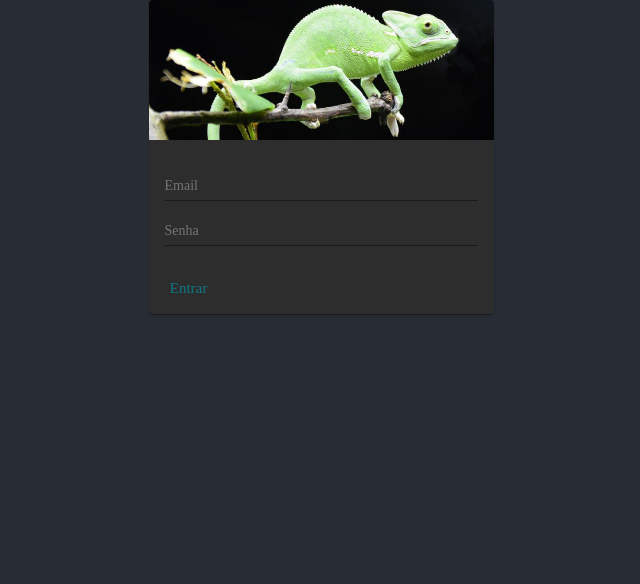
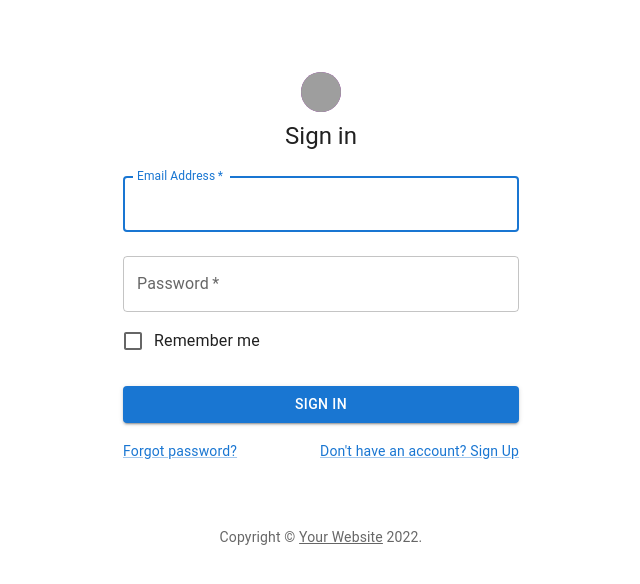
Before and after one commit to renanazalim/authentication, a React (Create React App) app in the folder frontend/authentication/: page / in a window 1280 px wide. Shown: the top 584 px of the page, without its empty margins (319-959 px from the left). Built offline with nearby package versions, Linux system fonts and the light colour scheme; grey boxes are pictures that could not be loaded.

Commit message:
feat (frontend): creating login view

```diff
--- a/frontend/authentication/package.json
+++ b/frontend/authentication/package.json
@@ -5,6 +5,7 @@
   "dependencies": {
     "@emotion/react": "^11.9.3",
     "@emotion/styled": "^11.9.3",
+    "@mui/icons-material": "^5.10.3",
     "@mui/material": "^5.9.0",
     "@mui/styled-engine-sc": "^5.8.0",
     "@testing-library/jest-dom": "^5.16.4",
@@ -24,8 +25,8 @@
     "web-vitals": "^2.1.4"
   },
   "scripts": {
-    "start": "react-scripts start",
-    "build": "react-scripts build",
+    "start": "react-scripts --openssl-legacy-provider start",
+    "build": "react-scripts --openssl-legacy-provider build",
     "test": "react-scripts test",
     "eject": "react-scripts eject"
   },
--- a/frontend/authentication/src/App.css
+++ b/frontend/authentication/src/App.css
@@ -1,5 +1,6 @@
 .App {
   text-align: center;
+  background: #FFFF;
 }
 
 .App-logo {
@@ -17,7 +18,7 @@
   }
 }
 
-.App-header {
+/* .App-header {
   background-color: #282c34;
   min-height: 100vh;
   display: flex;
@@ -26,7 +27,7 @@
   justify-content: center;
   font-size: calc(10px + 2vmin);
   color: white;
-}
+} */
 
 .App-link {
   color: #61dafb;
--- a/frontend/authentication/src/App.tsx
+++ b/frontend/authentication/src/App.tsx
@@ -1,19 +1,16 @@
-import { Button, Card, Grid, TextField,Avatar, CardHeader, IconButton, CssBaseline, ThemeProvider, createTheme } from '@mui/material';
+import {  CssBaseline} from '@mui/material';
 import React  from 'react';
 import './App.css';
-import SignIn from './shared/components/pages/SignIn';
-import {  theme as appTheme } from './theme';
-
-const projectTheme = createTheme(appTheme);
+import AlternativeSignIn from './shared/components/pages/AlternativeSignIn';
+import { createTheme, ThemeProvider } from '@mui/material/styles';
+const projectTheme = createTheme();
 
 function App() {
   return (
-    <>
     <ThemeProvider theme={projectTheme}>
       <CssBaseline />
-      <SignIn/>
+      <AlternativeSignIn/>
     </ThemeProvider>
-    </>
   );
 }
 
--- a/frontend/authentication/src/shared/components/organisms/form-signin/index.tsx
+++ b/frontend/authentication/src/shared/components/organisms/form-signin/index.tsx
@@ -4,7 +4,6 @@
 import CardContent from '@mui/material/CardContent';
 import CardMedia from '@mui/material/CardMedia';
 import Button from '@mui/material/Button';
-import Typography from '@mui/material/Typography';
 import Grid from '@mui/material/Grid';
 import { TextField } from '@mui/material';
 import Logo from '../../../img/iguana_logo.png';
--- /dev/null
+++ b/frontend/authentication/src/shared/components/pages/AlternativeSignIn/index.ts
@@ -0,0 +1 @@
+export { default } from './views/AlternativeSignIn';
--- /dev/null
+++ b/frontend/authentication/src/shared/components/pages/AlternativeSignIn/views/AlternativeSignIn.tsx
@@ -0,0 +1,99 @@
+import * as React from 'react';
+import Avatar from '@mui/material/Avatar';
+import Button from '@mui/material/Button';
+import CssBaseline from '@mui/material/CssBaseline';
+import TextField from '@mui/material/TextField';
+import FormControlLabel from '@mui/material/FormControlLabel';
+import Checkbox from '@mui/material/Checkbox';
+import Link from '@mui/material/Link';
+import Grid from '@mui/material/Grid';
+import Box from '@mui/material/Box';
+import Typography from '@mui/material/Typography';
+import Container from '@mui/material/Container';
+
+function Copyright(props: any) {
+  return (
+    <Typography variant="body2" color="text.secondary" align="center" {...props}>
+      {'Copyright © '}
+      <Link color="inherit" href="https://mui.com/">
+        Your Website
+      </Link>{' '}
+      {new Date().getFullYear()}
+      .
+    </Typography>
+  );
+}
+
+
+export default function AlternativeSignIn() {
+  const handleSubmit = (event: React.FormEvent<HTMLFormElement>) => {
+    event.preventDefault();
+    const data = new FormData(event.currentTarget);
+  };
+
+  return (
+      <Container component="main" maxWidth="xs">
+        <CssBaseline />
+        <Box
+          sx={{
+            marginTop: 8,
+            display: 'flex',
+            flexDirection: 'column',
+            alignItems: 'center',
+          }}
+        >
+          <Avatar sx={{ m: 1, bgcolor: 'secondary.main' }} src = "frontend/authentication/src/shared/img/calango_logo.png"/>
+          <Typography component="h1" variant="h5">
+            Sign in
+          </Typography>
+          <Box component="form" onSubmit={handleSubmit} noValidate sx={{ mt: 1 }}>
+            <TextField
+              margin="normal"
+              required
+              fullWidth
+              id="email"
+              label="Email Address"
+              name="email"
+              autoComplete="email"
+              autoFocus
+            />
+            <TextField
+              margin="normal"
+              required
+              fullWidth
+              name="password"
+              label="Password"
+              type="password"
+              id="password"
+              autoComplete="current-password"
+            />
+            <FormControlLabel
+              control={<Checkbox value="remember" color="primary" />}
+              label="Remember me"
+            />
+            <Button
+              type="submit"
+              fullWidth
+              variant="contained"
+              sx={{ mt: 3, mb: 2 }}
+            >
+              Sign In
+            </Button>
+            <Grid container>
+              <Grid item xs>
+                <Link href="#" variant="body2">
+                  Forgot password?
+                </Link>
+              </Grid>
+              <Grid item>
+                <Link href="#" variant="body2">
+                  Don't have an account? Sign Up
+                </Link>
+              </Grid>
+            </Grid>
+          </Box>
+        </Box>
+        <Copyright sx={{ mt: 8, mb: 4 }} />
+      </Container>
+  );
+}
--- a/frontend/authentication/src/shared/components/pages/SignIn/index.ts
+++ /dev/null
@@ -1 +0,0 @@
-export { default } from './views/SignIn';
--- a/frontend/authentication/src/shared/components/pages/SignIn/views/SignIn.tsx
+++ /dev/null
@@ -1,16 +0,0 @@
-import { Grid } from "@mui/material";
-import FormSignIn from "../../../organisms/form-signin";
-import * as React from 'react';
-
-const SignIn = () => {
-
-    return (
-        <>
-        <Grid container direction="column" justifyContent="center" alignItems="center">
-            <FormSignIn></FormSignIn>
-        </Grid>
-        </>
-      );
-}
-
-export default SignIn;
```
Also changed, not shown: frontend/authentication/src/shared/img/calango_logo.png (added), 1 other file (tests, documents, lock files or other folders).
